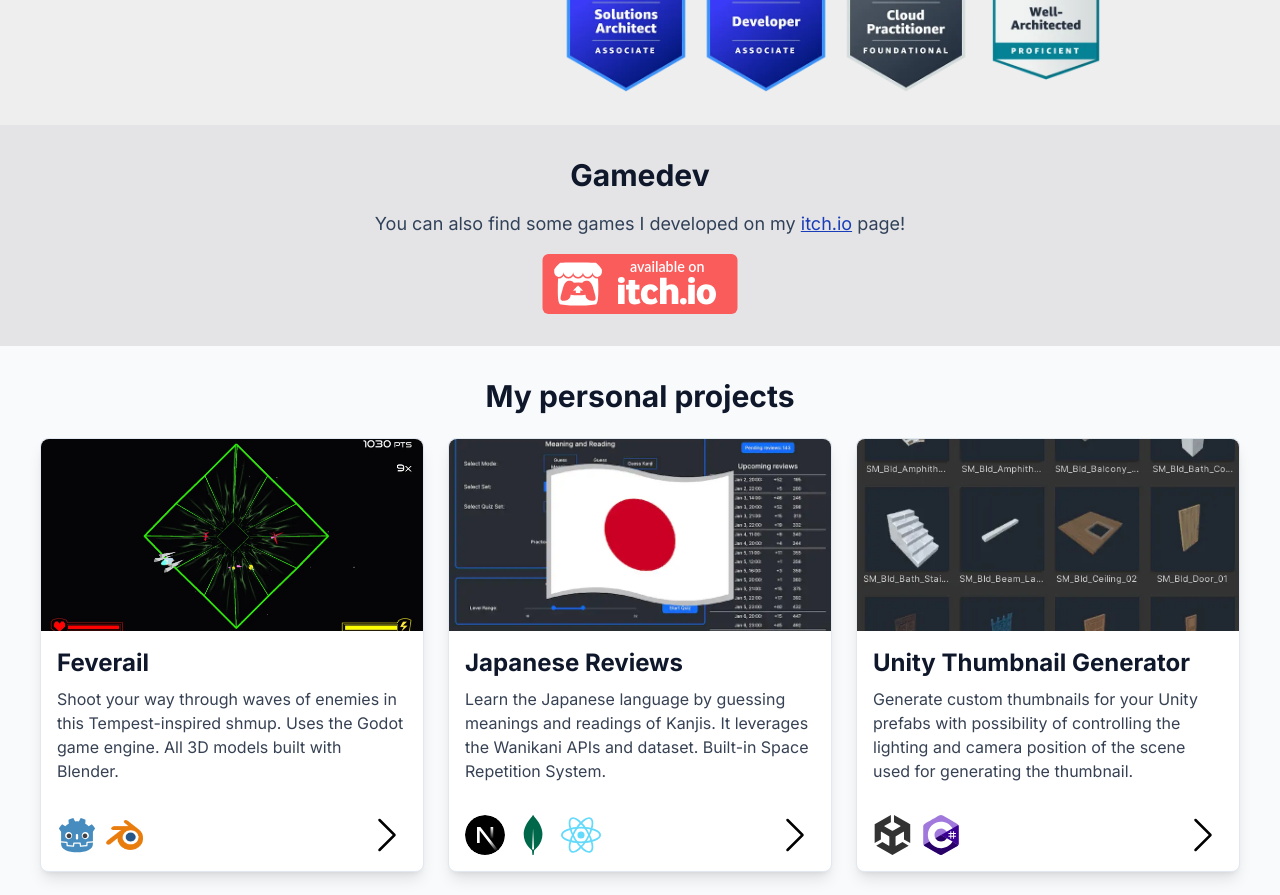
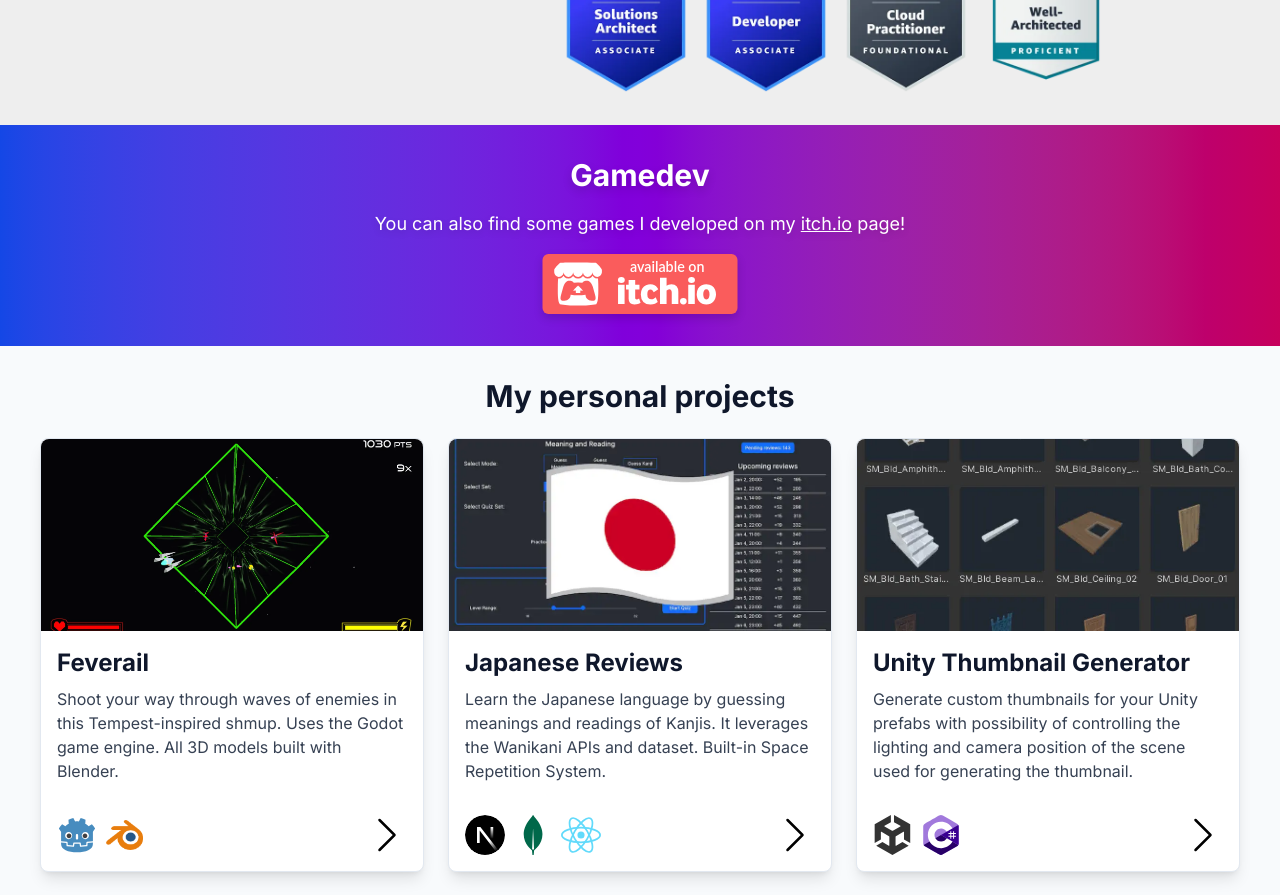
Before and after one commit to Lorenzo603/showroom, a Next.js app: page / in a window 1280 px wide. Shown: the part 1120-2015 px from the top of the page. Built offline with nearby package versions, Linux system fonts and the light colour scheme; no server answers.

Commit message:
added colors to gamedev section

```diff
--- a/src/app/page.js
+++ b/src/app/page.js
@@ -214,12 +214,20 @@
 
 
       <section id="gamedev">
-        <div className='bg-zinc-200 flex flex-col items-center justify-center py-8'>
-          <h2 className='text-3xl text-slate-900 font-bold'>Gamedev</h2>
+        <div className="bg-gradient-to-r from-blue-700 via-purple-700 to-pink-700 flex flex-col items-center justify-center py-8 text-white">
+          <h2 className="text-3xl font-bold drop-shadow-lg">Gamedev</h2>
 
-          <div className='px-8'>
-            <p className="text-lg leading-relaxed text-slate-700 py-4">
-              You can also find some games I developed on my <Link target="_blank" className='underline text-blue-800' href={process.env.NEXT_PUBLIC_ITCHIO_URL}>itch.io</Link> page!
+          <div className="px-8">
+            <p className="text-lg leading-relaxed py-4 drop-shadow-md">
+              You can also find some games I developed on my{" "}
+              <Link
+                target="_blank"
+                className="underline text-white hover:text-yellow-300"
+                href={process.env.NEXT_PUBLIC_ITCHIO_URL}
+              >
+                itch.io
+              </Link>{" "}
+              page!
             </p>
           </div>
           <Link target="_blank" href={process.env.NEXT_PUBLIC_ITCHIO_URL}>
@@ -228,10 +236,11 @@
               width={200}
               height={60}
               alt="Available on itch.io"
+              className="drop-shadow-lg"
             />
           </Link>
         </div>
-      </section >
+      </section>
 
       <section id="projects">
         <div className='flex flex-col items-center justify-center bg-slate-50 p-6'>
```
